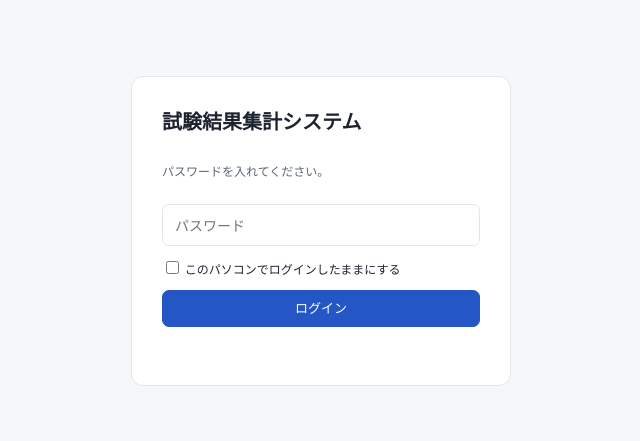
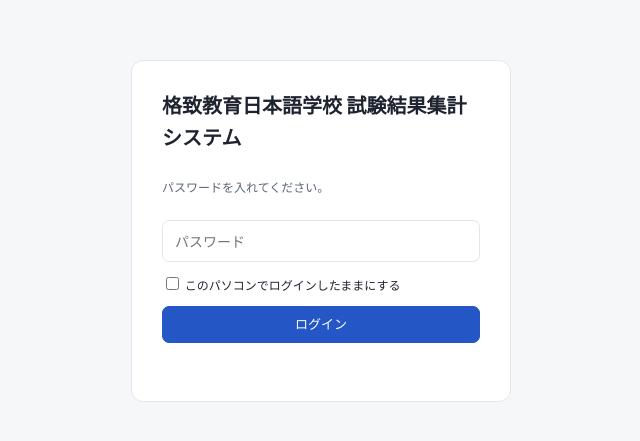
Before and after one commit to Satoshi-SUZUKI-110/kakuchi_marksheetscoring, a plain HTML site: page index.html in a window 1280 px wide. Shown: the part 169-610 px from the top of the page, without its empty margins (319-959 px from the left). Drawn offline with Linux system fonts and the light colour scheme.

Commit message:
Update index.html

```diff
--- a/index.html
+++ b/index.html
@@ -90,7 +90,7 @@ tr.dup-row td{background:#fff6cc}
 <body>
 <div id="login" class="login">
   <form id="loginForm" class="login-box">
-    <h1>試験結果集計システム</h1>
+    <h1>格致教育日本語学校 試験結果集計システム</h1>
     <p class="muted small">パスワードを入れてください。</p>
     <input type="password" id="loginPw" placeholder="パスワード" autocomplete="current-password">
     <label class="small"><input type="checkbox" id="loginRemember"> このパソコンでログインしたままにする</label>
@@ -100,7 +100,7 @@ tr.dup-row td{background:#fff6cc}
 </div>
 <div id="app" hidden>
 <header>
-  <h1>試験結果集計システム</h1>
+  <h1>格致教育日本語学校 試験結果集計システム</h1>
   <span id="storeStatus"></span>
   <button class="btn" id="reloadBtn" title="ほかの先生の変更を読み込みます">↻ 最新にする</button>
   <button class="btn" id="logoutBtn">ログアウト</button>
```
